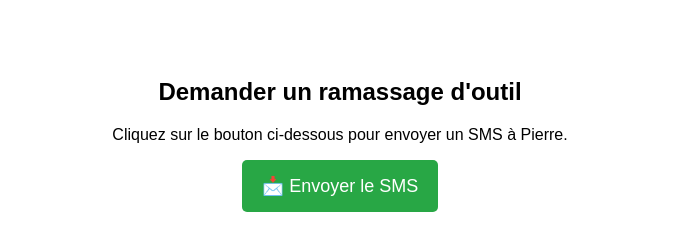
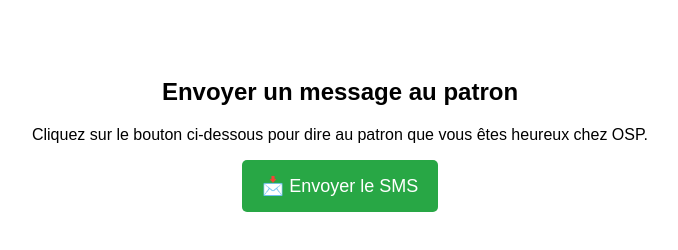
Before and after one commit to GroupeBF/Leo2, a plain HTML site: page index.html in a window 1280 px wide. Shown: the whole page, without its empty margins (300-978 px from the left). Drawn offline with Linux system fonts and the light colour scheme.

Commit message:
Update index.html

```diff
--- a/index.html
+++ b/index.html
@@ -23,11 +23,11 @@
 </head>
 <body>
 
-    <h2>Demander un ramassage d'outil</h2>
-    <p>Cliquez sur le bouton ci-dessous pour envoyer un SMS à Pierre.</p>
+    <h2>Envoyer un message au patron</h2>
+    <p>Cliquez sur le bouton ci-dessous pour dire au patron que vous êtes heureux chez OSP.</p>
 
     <!-- Bouton SMS -->
-    <a class="sms-button" href="sms:0603981365?body=Bonjour,%20j'aimerais%20en%20savoir%20plus.">
+    <a class="sms-button" href="sms:0603981365?body=Bonjour%20Alain,%20je%20suis%20heureux%20chez%20OSP.">
         📩 Envoyer le SMS
     </a>
 
```
